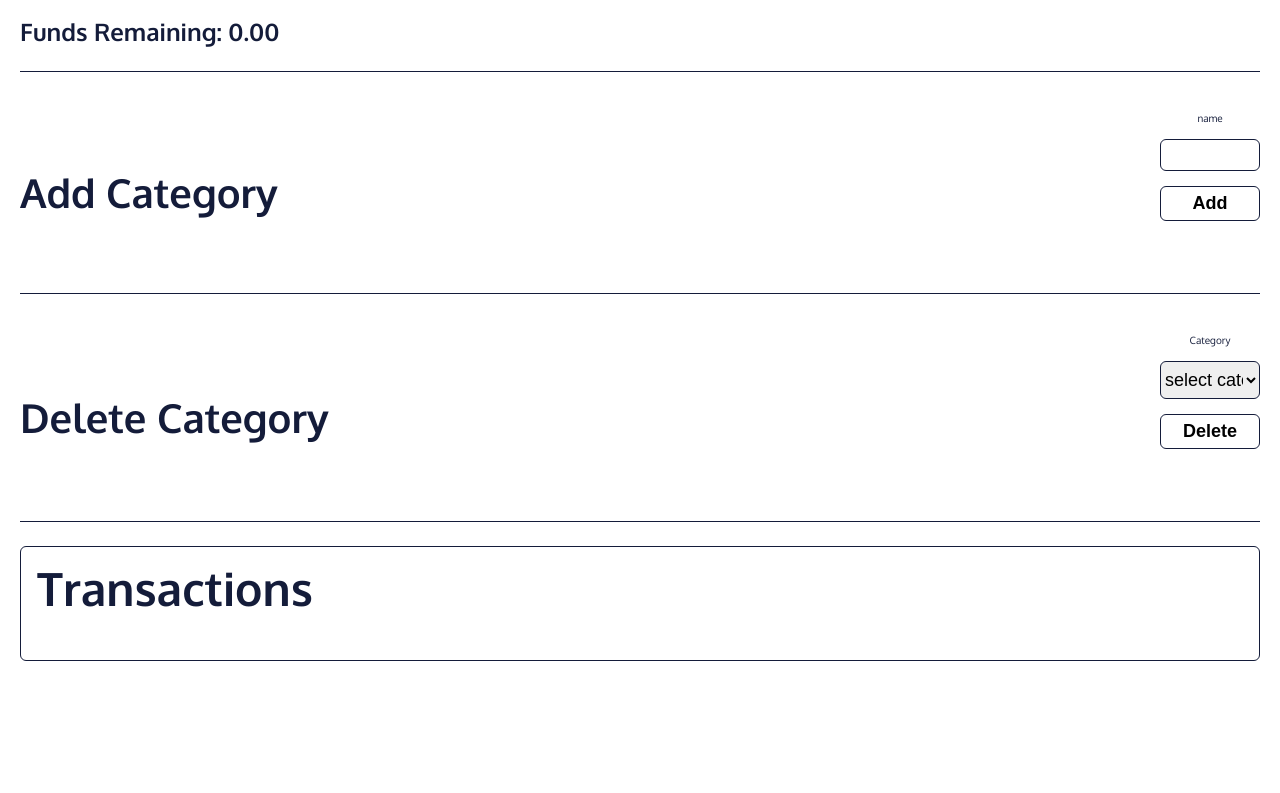
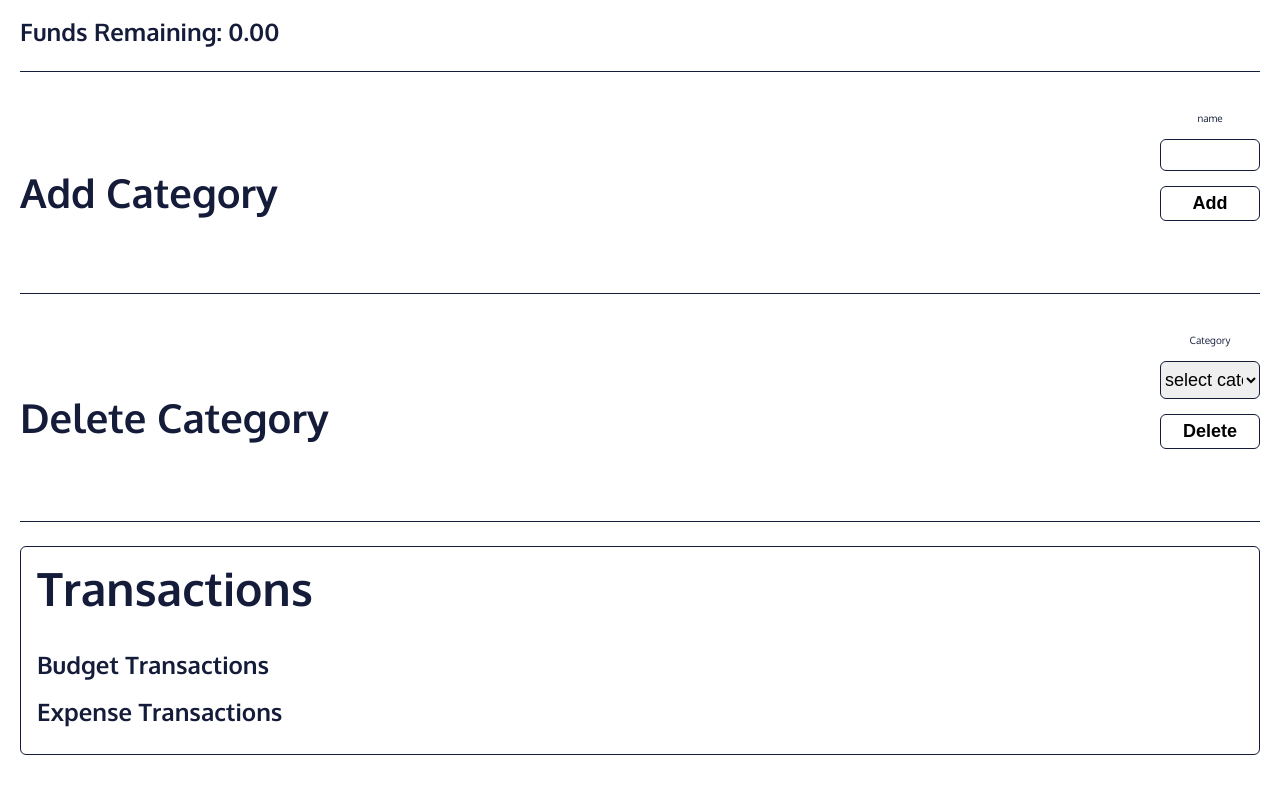
Before and after one commit to E-D-Richard/budget-tracker-webbapp, a React (Create React App) app: page / in a window 1280 px wide. Shown: the part 1801-2594 px from the top of the page. Built offline with nearby package versions, Linux system fonts and the light colour scheme.

Commit message:
update transaction record styles and cleanup code

```diff
--- a/src/assets/index.css
+++ b/src/assets/index.css
@@ -146,7 +146,7 @@ select {
 
 /* -------------------------------------------- transaction records ---------------------*/
 
-.transaction-record-section {
+.transaction-list-section {
   padding: 12px 10.5px 11px 16px;
   border-radius: 6px;
   border: solid 1px #141c3a;
@@ -155,14 +155,18 @@ select {
   font-weight: bold;
 }
 
-.transaction-record-section.mobile-collapsed {
+.transaction-list-section.mobile-collapsed {
   margin-bottom: calc(110px + 10.5vw);
 }
-.transaction-record-section.mobile-expanded {
+.transaction-list-section.mobile-expanded {
   margin-bottom: max(calc(345px + 10.5vh), calc(365px + 10.5vw));
 }
-.transaction-record-section.desktop-desktopMode {
+.transaction-list-section.desktop-desktopMode {
   margin-bottom: calc(170px + 8vw);
+}
+
+.transaction-list-section h3 {
+  font-size: clamp(16px, 3.5vw, 2.4rem);
 }
 
 .transaction-list {
--- a/src/components/body/Transaction.js
+++ b/src/components/body/Transaction.js
@@ -1,41 +1,36 @@
-import React from 'react';
-import { useDispatch } from 'react-redux';
-import { deleteTransaction } from '../../features/transRecord/transRecordSlice';
-import { deleteBudgetBalanceEntry, editBudget } from '../../features/budgets/budgetsSlice';
+import React from "react";
+import { useDispatch } from "react-redux";
+import { deleteTransaction } from "../../features/transRecord/transRecordSlice";
+import { deleteBudgetBalanceEntry } from "../../features/budgets/budgetsSlice";
 
 const Transaction = ({ transaction }) => {
   const dispatch = useDispatch();
-  console.log(transaction);
 
   const handleDelete = (e) => {
-    //console.log(transaction);
-    if(transaction.type === "expense"){
+    if (transaction.type === "expense") {
       dispatch(deleteTransaction(transaction));
     }
 
-    if(transaction.type === "budget"){
-     dispatch(deleteBudgetBalanceEntry(transaction));
-    //  dispatch(editBudget({
-    //   category: transaction.category,
-    //   amount: -transaction.amount,
-    //  }))
+    if (transaction.type === "budget") {
+      dispatch(deleteBudgetBalanceEntry(transaction));
     }
-
   };
 
   return (
     <li className="transaction-record">
-            {transaction.type === "expense" ? "-" : "+"}
+      {transaction.type === "expense" ? "-" : "+"}
       <span>
-
-        {transaction.amount}&nbsp;&nbsp;{transaction.category}{' '}
-        <span className="description">( {transaction.type === "expense" ? "expense: " : ""}{transaction.description} )</span>
+        {transaction.amount}&nbsp;&nbsp;{transaction.category}{" "}
+        <span className="description">
+          ( {transaction.type === "expense" ? "expense: " : ""}
+          {transaction.description} )
+        </span>
       </span>
       <button onClick={handleDelete} aria-label="Remove">
         X
       </button>
     </li>
   );
-}
+};
 
 export default Transaction;
--- a/src/components/body/TransactionList.js
+++ b/src/components/body/TransactionList.js
@@ -1,22 +1,39 @@
-import React from 'react';
-import Transaction from './Transaction';
-import { useSelector } from 'react-redux';
-import { selectDeviceType, selectDropdownStatus} from '../../features/newTransaction/newTransactionSlice';
+import React from "react";
+import Transaction from "./Transaction";
+import { useSelector } from "react-redux";
+import {
+  selectDeviceType,
+  selectDropdownStatus,
+} from "../../features/newTransaction/newTransactionSlice";
 
-const TransactionList = ({ transactions }) => {
+const TransactionList = ({ expenseTransactions, budgetTransactions }) => {
   const deviceType = useSelector(selectDeviceType);
   const dropdownStatus = useSelector(selectDropdownStatus);
 
   return (
-    <section className={`transaction-record-section ${deviceType}-${dropdownStatus}`}>
+    <section
+      className={`transaction-list-section ${deviceType}-${dropdownStatus}`}
+    >
       <h2>Transactions</h2>
-      <ul className="transaction-list">
-        {transactions.map((t) => (
-          <Transaction transaction={t} key={t.id} />
-        ))}
-      </ul>
+      <div>
+        <h3>Budget Transactions</h3>
+        <ul className="transaction-list">
+          {budgetTransactions.map((t) => (
+            <Transaction transaction={t} key={t.id} />
+          ))}
+        </ul>
+      </div>
+
+      <div>
+        <h3>Expense Transactions</h3>
+        <ul className="transaction-list">
+          {expenseTransactions.map((t) => (
+            <Transaction transaction={t} key={t.id} />
+          ))}
+        </ul>
+      </div>
     </section>
   );
-}
+};
 
 export default TransactionList;
--- a/src/features/budgets/budgetsSlice.js
+++ b/src/features/budgets/budgetsSlice.js
@@ -21,17 +21,11 @@ const budgetsSlice = createSlice({
   name: "budgets",
   initialState: initialState,
   reducers: {
-    editBudget: (state, action) => {
-      // state.forEach((budget) => {
-      //   if (budget.category === action.payload.category) {
-      //     budget.amount += Number(action.payload.amount);
-      //   }
-      // });
-    },
     addBudgetBalanceEntry: (state, action) => {
       state.forEach((budget) => {
         if (budget.category === action.payload.category) {
           budget.amount += Number(action.payload.amount);
+          //update transList
           budget.history.push(action.payload);
         }
       });
@@ -39,9 +33,12 @@ const budgetsSlice = createSlice({
 
     deleteBudgetBalanceEntry: (state, action) => {
       state.forEach((budget) => {
-        if(budget.category === action.payload.category){
+        if (budget.category === action.payload.category) {
           budget.amount -= Number(action.payload.amount);
-          budget.history = budget.history.filter(entry => entry.id !== action.payload.id);
+          //remove entry from transList
+          budget.history = budget.history.filter(
+            (entry) => entry.id !== action.payload.id
+          );
         }
         console.log(budget.category, budget.amount, ...budget.history);
       });
@@ -60,7 +57,6 @@ const budgetsSlice = createSlice({
 
 export const selectBudgets = (state) => state.budgets;
 export const {
-  editBudget,
   addBudgetBalanceEntry,
   deleteBudgetBalanceEntry,
   addCategory,
--- a/src/features/transRecord/TransRecord.js
+++ b/src/features/transRecord/TransRecord.js
@@ -13,15 +13,14 @@ const TransRecord = () => {
       budgetTransactions.push(...budget.history)
     }
   }
-  const allTransactions = [...expenseTransactions, ...budgetTransactions]
 
-  console.log(allTransactions);
+  //console.log(allTransactions);
 
 
 
 
   return (
-      <TransactionList transactions={allTransactions} />
+      <TransactionList expenseTransactions={expenseTransactions} budgetTransactions={budgetTransactions} />
   );
 };
 
```
Also changed, not shown: src/components/body/Budget.js (+2 -11 lines), 1 other file (tests, documents, lock files or other folders).
